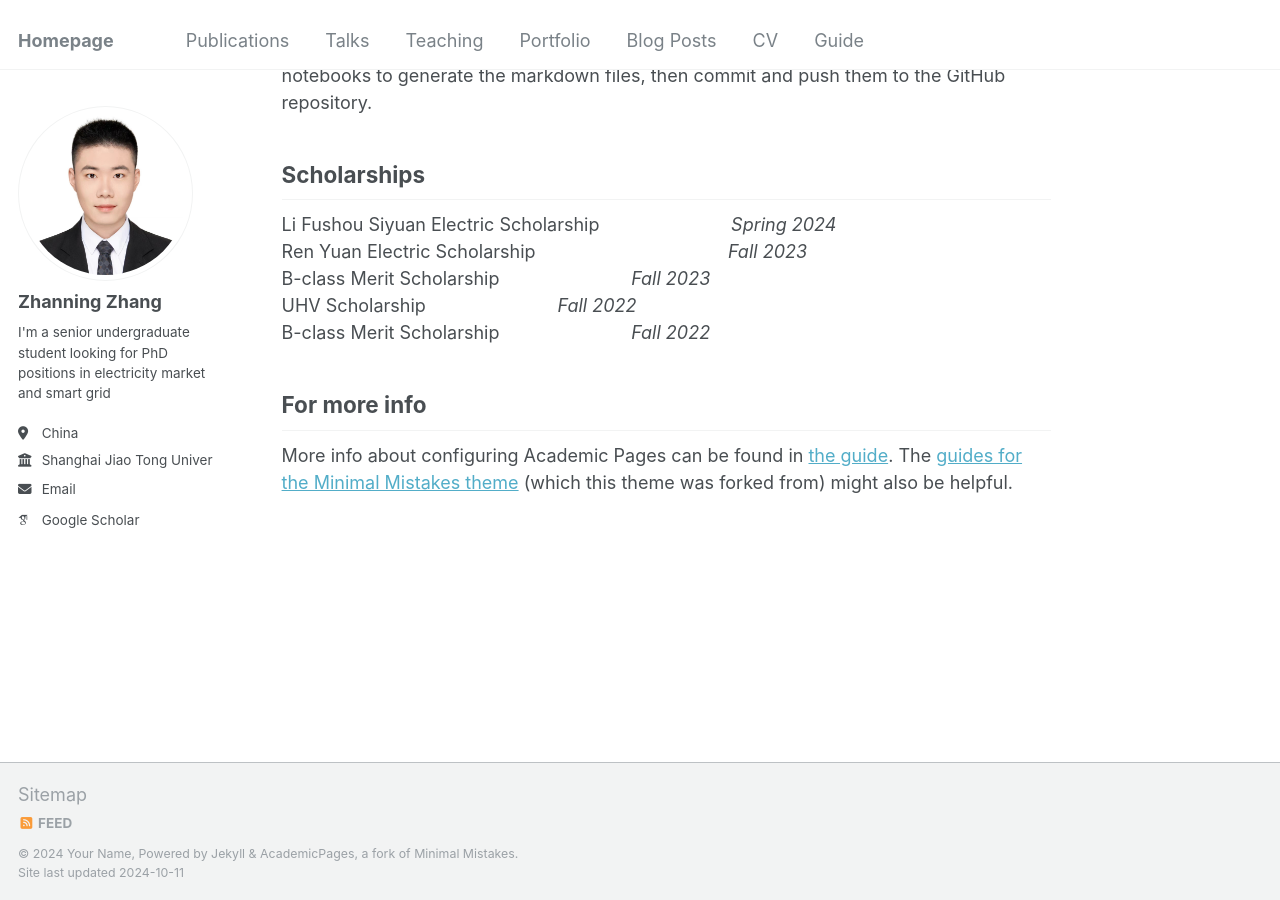
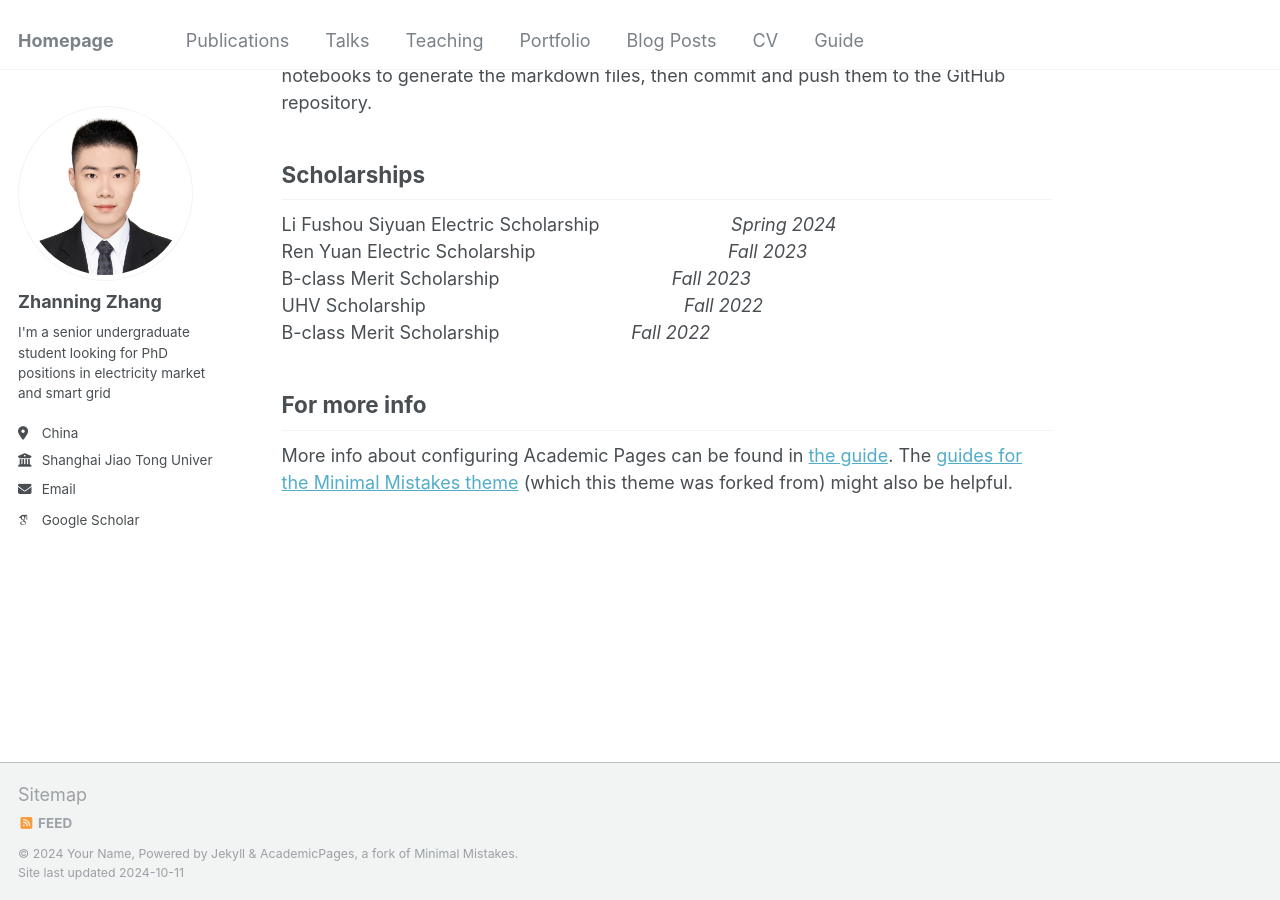
Before and after one commit to znzhang02/ZN.Zhang, a Jekyll site: the page built from _pages/about.md, in a window 1280 px wide and 900 px high, scrolled down 2051 px. Built offline with Jekyll 4.4.1, drawn with Linux system fonts in a browser that asks for light colours; some web fonts are replaced.

Commit message:
Update about.md

```diff
--- a/_pages/about.md
+++ b/_pages/about.md
@@ -48,8 +48,10 @@ Ren Yuan Electric Scholarship
 _Fall 2023_ <br>
 B-class Merit Scholarship
 &nbsp;&nbsp;&nbsp;&nbsp;&nbsp;&nbsp;&nbsp;&nbsp;&nbsp;&nbsp;&nbsp;&nbsp;&nbsp;&nbsp;&nbsp;&nbsp;&nbsp;&nbsp;&nbsp;&nbsp;&nbsp;&nbsp;&nbsp;&nbsp;
+&nbsp;&nbsp;&nbsp;&nbsp;&nbsp;&nbsp;&nbsp;
 _Fall 2023_ <br>
 UHV Scholarship
+&nbsp;&nbsp;&nbsp;&nbsp;&nbsp;&nbsp;&nbsp;&nbsp;&nbsp;&nbsp;&nbsp;&nbsp;&nbsp;&nbsp;&nbsp;&nbsp;&nbsp;&nbsp;&nbsp;&nbsp;&nbsp;&nbsp;&nbsp;&nbsp;
 &nbsp;&nbsp;&nbsp;&nbsp;&nbsp;&nbsp;&nbsp;&nbsp;&nbsp;&nbsp;&nbsp;&nbsp;&nbsp;&nbsp;&nbsp;&nbsp;&nbsp;&nbsp;&nbsp;&nbsp;&nbsp;&nbsp;&nbsp;&nbsp;
 _Fall 2022_ <br>
 B-class Merit Scholarship
```
